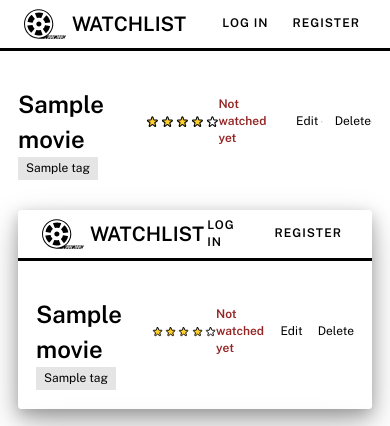
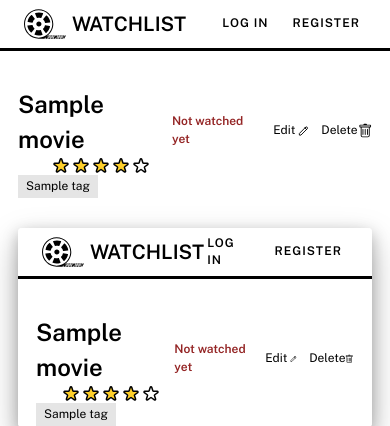
Before and after one commit to sdikici/watchlist, a Flask app: template movie_library/templates/movie_details.jinja in a window 390 px wide. Shown: the top 426 px of the page. Run offline with Flask 3, Linux system fonts and the light colour scheme; the template is opened without the code that fills it: most values are stand-ins (such as "Sample title", 1, 10 or a date in 2020).

Commit message:
Update movie_details.css - mobile compatibility

```diff
--- a/movie_library/static/css/movie_details.css
+++ b/movie_library/static/css/movie_details.css
@@ -18,6 +18,14 @@
 .movie__name {
     display: flex;
     align-items: center;
+  }
+
+  @media screen and (max-width: 30em) {
+    .movie__name {
+      flex-direction: column;
+      font-size: 1rem;
+      align-items: left
+    }
   }
 
 .movie__rating {
```
